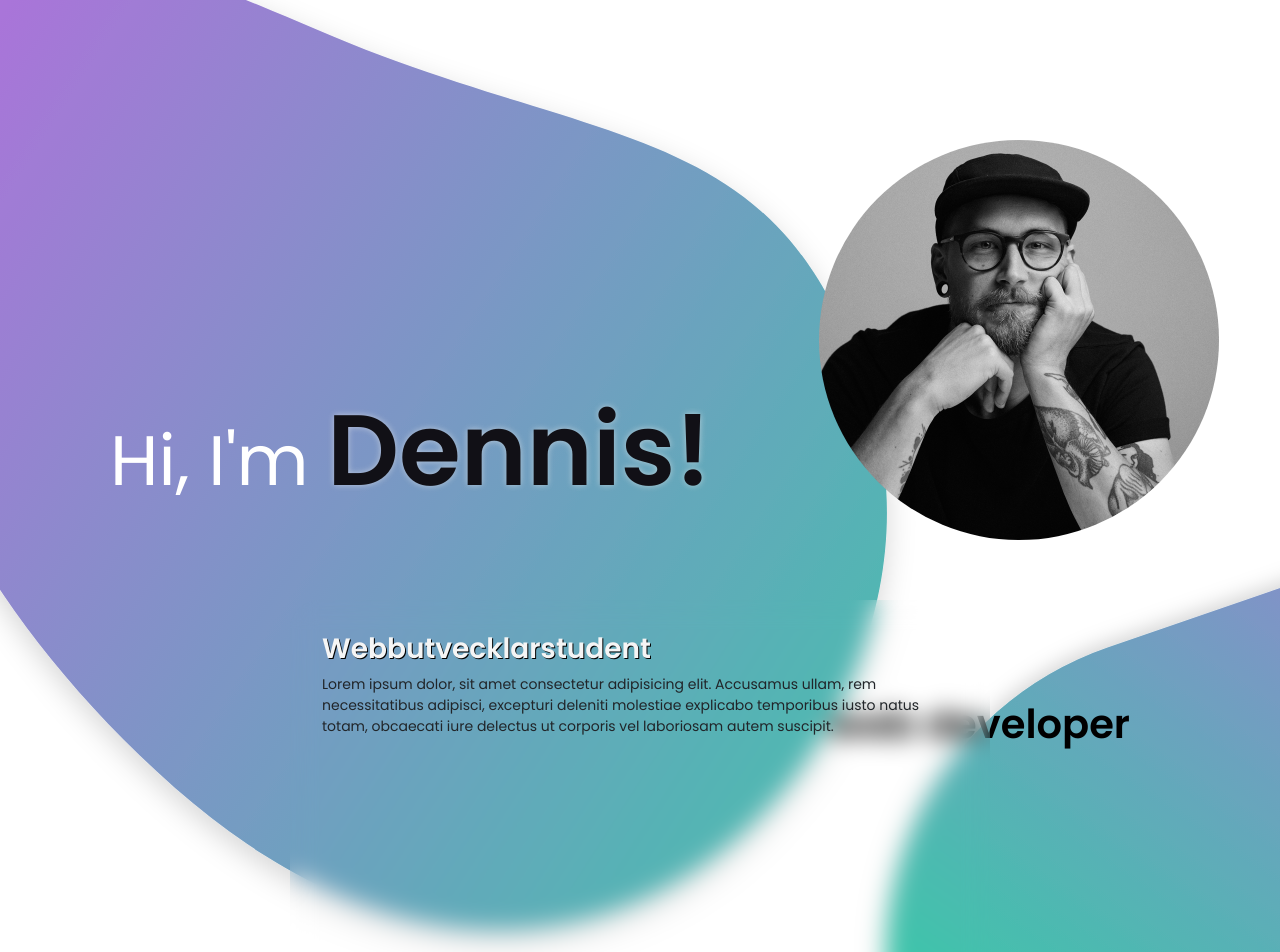
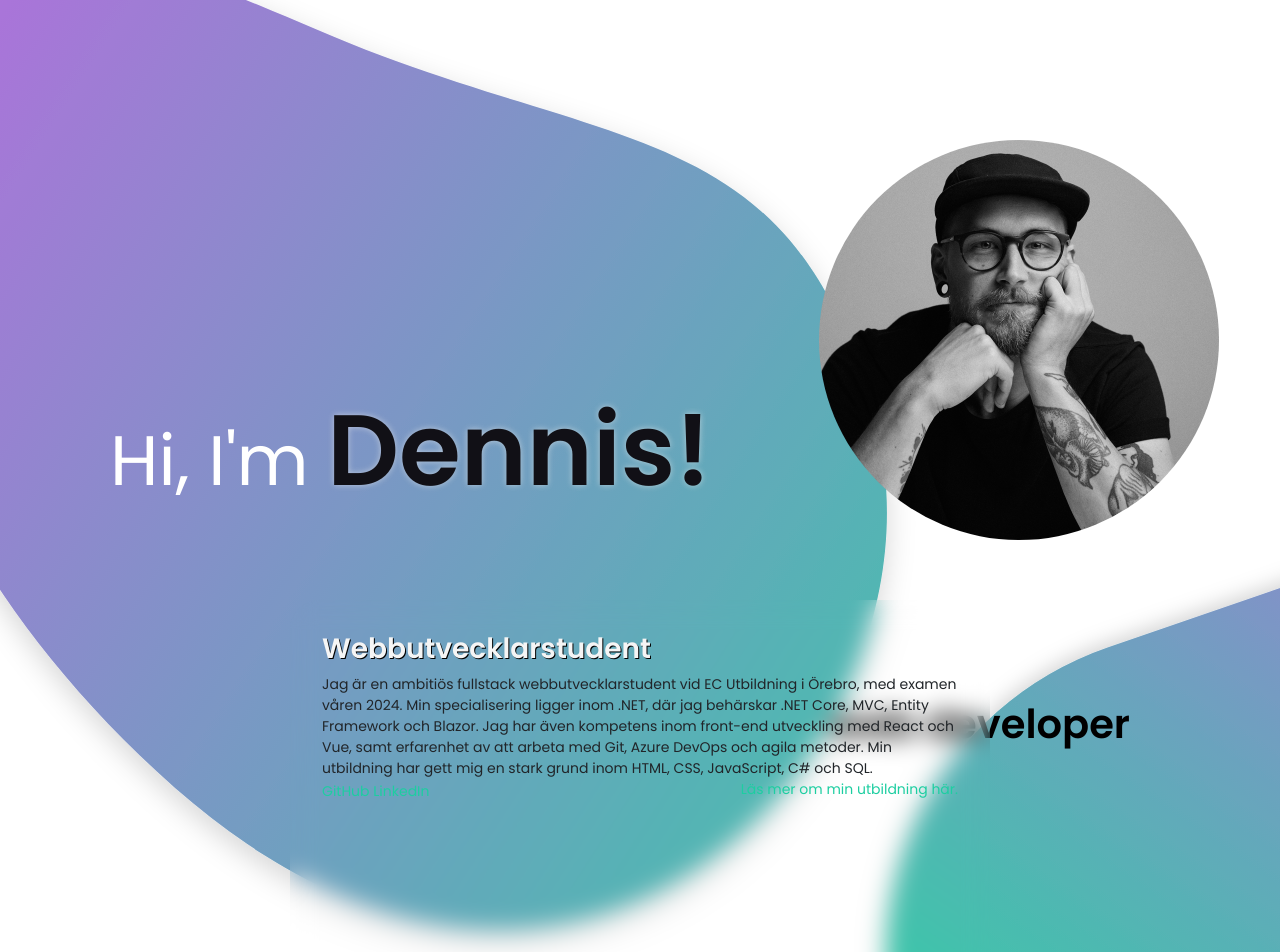
Before and after one commit to dennisGustavsson/portfolio-site, a Vue app: page / in a window 1280 px wide. Shown: the top 952 px of the page. Built offline with nearby package versions, Linux system fonts and the light colour scheme.

Commit message:
presentation text update

```diff
--- a/src/views/HomeView.vue
+++ b/src/views/HomeView.vue
@@ -2,6 +2,7 @@
 import { onMounted, onUnmounted } from "vue";
 
 const updateParallax = () => {
+  // Get scroll position
   const scrollY = window.scrollY;
   const windowHeight = window.innerHeight;
   const shapeOne = document.getElementById("shapeOne");
@@ -9,6 +10,11 @@ const updateParallax = () => {
   const portrait = document.getElementById("portrait");
   const helloSection = document.querySelector(".hello-section");
   const webdevSection = document.querySelector(".webdev");
+  // Fade out effect
+  const startFade = windowHeight * 0.5; // Start fading at half the window height
+  const endFade = windowHeight; // Completely fade out at one window height
+  let opacity = 1;
+
 
   // Adjust these factors to control the speed of the parallax effect
   helloSection.style.transform = `translateY(${scrollY * 1.4}px)`;
@@ -19,11 +25,6 @@ const updateParallax = () => {
   } else {
     shapeTwo.style.transform = `translateY(${scrollY * -0.1}px)`;
   }
-
-  // Fade out effect
-  const startFade = windowHeight * 0.5; // Start fading at half the window height
-  const endFade = windowHeight; // Completely fade out at one window height
-  let opacity = 1;
 
   if (scrollY > startFade) {
     opacity = 1 - (scrollY - startFade) / (endFade - startFade);
@@ -64,10 +65,25 @@ onUnmounted(() => {
       <div class="container">
         <h3>Webbutvecklarstudent</h3>
         <p>
-          Lorem ipsum dolor, sit amet consectetur adipisicing elit. Accusamus
-          ullam, rem necessitatibus adipisci, excepturi deleniti molestiae
-          explicabo temporibus iusto natus totam, obcaecati iure delectus ut
-          corporis vel laboriosam autem suscipit.
+          Jag är en ambitiös fullstack webbutvecklarstudent vid EC Utbildning i
+          Örebro, med examen våren 2024. Min specialisering ligger inom .NET,
+          där jag behärskar .NET Core, MVC, Entity Framework och Blazor. Jag har
+          även kompetens inom front-end utveckling med React och Vue, samt
+          erfarenhet av att arbeta med Git, Azure DevOps och agila metoder. Min
+          utbildning har gett mig en stark grund inom HTML, CSS, JavaScript, C#
+          och SQL.
+          <br />
+          <div class="about-links">
+            <div>
+              <a href="https://github.com/dennisGustavsson" target="_blank">GitHub </a>
+              <a href="https://www.linkedin.com/in/dennisgustavsson-hello" target="_blank">LinkedIn</a>
+            </div>
+            <a
+              href="https://ecutbildning.se/utbildningar/webbutvecklare-inom-net/#om-utbildningen"
+              target="_blank"
+              >Läs mer om min utbildning här.</a
+            >
+          </div>
         </p>
       </div>
     </section>
@@ -232,7 +248,10 @@ onUnmounted(() => {
       @include xl {
         bottom: 500px;
       }
-
+      .about-links {
+        display: flex;
+        justify-content: space-between;
+      }
       h3 {
         // color: rgb(185, 100, 206);
         color: whitesmoke;
@@ -242,6 +261,10 @@ onUnmounted(() => {
       p {
         font-size: 14px;
       }
+      a {
+        color: #1dcea1;
+        font-size: 14px;
+      }
     }
   }
 }
```
